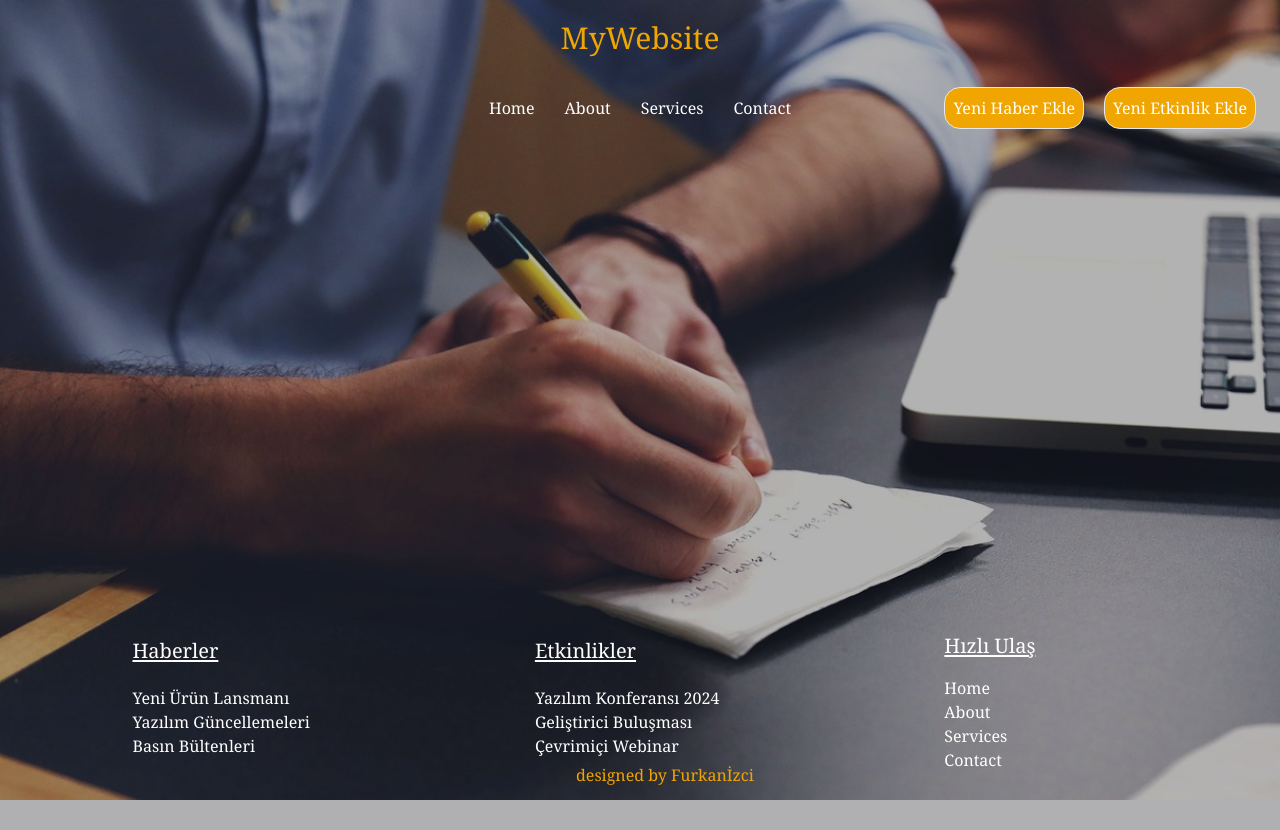
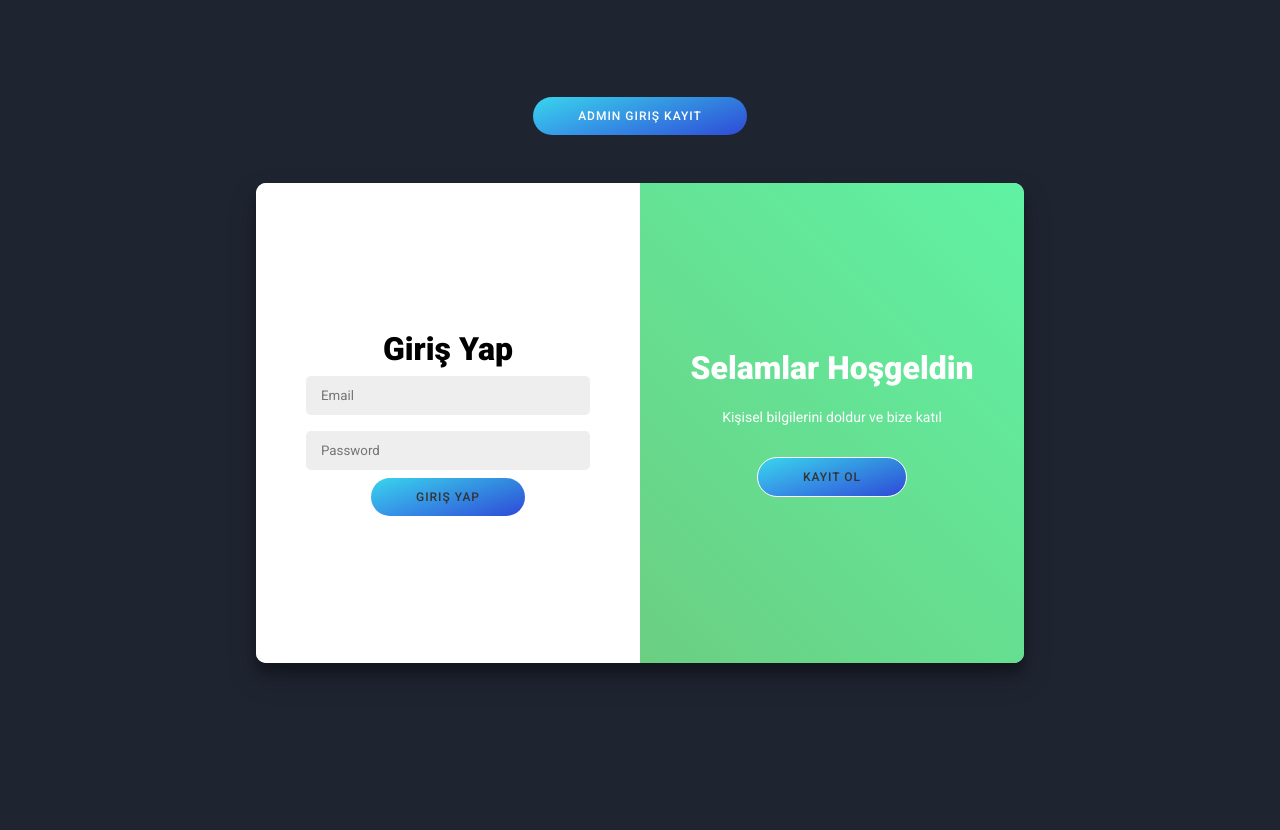
Before and after one commit to fuurkanizci/first-fullstack-project, a PHP site: page /pages/index.php in a window 1280 px wide. Before the commit the page ends 800 px from the top, so only its background shows below. Run offline with PHP 8.4, Linux system fonts and the light colour scheme; the visitor is signed in with stand-in values (Sample User, id 1); some libraries are stand-ins or nearby versions.

Commit message:
sign-in, sign-up yapıldı mailer ile bağlantı kuruldu

```diff
--- a/db/sign-in.php
+++ b/db/sign-in.php
@@ -14,11 +14,11 @@ if (isset($_POST['giris'])) {
     if ($result->num_rows > 0) {
 
         $user = $result->fetch_assoc();
-        header("Refresh:1; ../pages/index.php");
+        header("Refresh:1; ../pages/home.php");
         echo "<script>alert('Giriş Başarılı!');</script>";
         $_SESSION['user'] = $user;
     } else {
-        header("Refresh:1; ../login/login.php");
+        header("Refresh:1; ../pages/indexa.php");
         echo "<script>alert('Geçersiz Email veya Şifre!');</script>";
     }
 
--- a/db/sign-up.php
+++ b/db/sign-up.php
@@ -42,7 +42,7 @@ if (isset($_POST['submit'])) {
                         mysqli_stmt_bind_param($stmtInsert, "sss", $name, $email, $password);
                         if (mysqli_stmt_execute($stmtInsert)) {
                             echo mail_sign( $name, $email,  "furkanizci_10@icloud.com");
-                            header("Refresh:2; ../pages/index.php");
+                            header("Refresh:2; ../pages/home.php");
                             echo "<script>alert('Kayıt başarılı!');</script>";
                         } else {
                             echo "Kayıt eklenemedi: " . mysqli_error($deneme);
--- a/pages/etkinlikler.php
+++ b/pages/etkinlikler.php
@@ -43,5 +43,5 @@ if ($data->num_rows > 0) {
 ?>
 <div style='align-items: center; font-size: large; justify-content: center; color: red; '><a href="./haberler.php">Haberler</a>
 </div>,
-<div style='align-items: center; font-size: large; justify-content: center; '><a href="./index.php">Anasayfa</a>
+<div style='align-items: center; font-size: large; justify-content: center; '><a href="./home.php">Anasayfa</a>
 </div>
--- a/pages/haberler.php
+++ b/pages/haberler.php
@@ -53,5 +53,5 @@ $deneme->close();
     <a href="./etkinlikler.php">Etkinlikler</a>
 </div>
 <div style='align-items: center; font-size: large; justify-content: center; '>
-    <a href="./index.php">Anasayfa</a>
+    <a href="./home.php">Anasayfa</a>
 </div>
--- a/pages/index.php
+++ b/pages/index.php
@@ -1,25 +1,28 @@
-<!doctype html>
+
+
+
 <?php
-include('../db/db.php');
-include('../db/data.php');
+include "../db/db.php";
+include "../db/sign-in.php";
+include "../db/sign-up.php";
 ?>
+<!DOCTYPE html>
 <html lang="en">
 <head>
+
+
+    <link rel="shortcut icon" href="../assets/icos/favicon.ico" type="image/x-icon">
     <meta charset="UTF-8">
     <meta name="viewport" content="width=device-width, initial-scale=1.0">
-    <meta http-equiv="X-UA-Compatible" content="ie=edge">
-    <title>Haber & Etkinlik</title>
-    <script src="https://cdn.tailwindcss.com"></script>
-    <link rel="stylesheet" href="../node_modules/tailwindcss/tailwind.css">
-    <link rel="stylesheet" href="./style.css">
+    <title>Kullanıcı Giriş Kayıt</title>
+    <link rel="stylesheet" href="login.css">
+
+
     <link rel="stylesheet" href="../loading/loading.css">
-    <link rel="shortcut icon" href="../assets/icos/favicon.ico" type="image/x-icon">
-    <link rel="icon" href="../assets/icos/favicon.ico" type="image/x-icon">
 </head>
+<body >
 
-<body class="h-full w-full font-serif overflow-hidden">
-
-<div id="loading" class="loader loader-index"></div>
+<div id="loading"  class="loader loader-index"></div>
 <script>
     window.addEventListener("load", () => {
         const loader = document.querySelector(".loader");
@@ -30,71 +33,61 @@ include('../db/data.php');
     });
 </script>
 
+<button type="button" class="mrgn-bttm" onClick="parent.location='./login-admin.php'">Admin Giriş Kayıt</button>
 
 
-<header>
-    <div class="bg-transparent text-white box-border  ">
-        <div>
-            <h1 class="flex flex-col justify-center items-center text-3xl text-[#f0a500]"><?= $myWeb ?></h1>
+
+    <div class="container user-container " id="container2">
+        <div class="form-container sign-up-container">
+            <form action="../db/sign-up.php" method="POST">
+                <h1 class="syh">Hesap Oluştur</h1>
+                <input type="text" name="name" placeholder="Name" required>
+                <input type="email" name="email" placeholder="Email" required>
+                <input type="password" name="password" placeholder="Password" required>
+                <input type="password" id="cpass" name="cpass" placeholder="Retype Password" required>
+                <button type="submit" name="submit">Kayıt Ol</button>
+            </form>
         </div>
-        <nav class="flex justify-center items-center p-5">
-            <ul class="list-image-none flex">
-                <li class="m-[15px]"><a class="text-white no-underline" href="#home"><?= $home ?></a></li>
-                <li class="m-[15px]"><a class="text-white no-underline" href="#about"><?= $aboutUs ?></a></li>
-                <li class="m-[15px]"><a class="text-white no-underline" href="#services"><?= $services ?></a></li>
-                <li class="m-[15px]"><a class="text-white no-underline" href="#contact"><?= $contact ?></a></li>
-            </ul>
-
-            <div class="flex flex-row absolute right-6">
-                <button id="newsButton" class="p-2 border rounded-2xl bg-[#f0a500] mr-5 hover:bg-[#F2B631]"><?= $newsAdd ?></button>
-                <button id="eventsButton" class="p-2 border rounded-2xl bg-[#f0a500] hover:bg-[#F2B631]"><?= $eventsAdd ?></button>
+        <div class="form-container sign-in-container">
+            <form action="../db/sign-in.php" method="POST">
+                <h1 class="syh">Giriş Yap</h1>
+                <input type="email" name="email"placeholder="Email">
+                <input type="password" name="password" placeholder="Password">
+                <button type="submit" name="giris">Giriş Yap</button>
+            </form>
+        </div>
+        <div class="overlay-container">
+            <div class="overlay">
+                <div class="overlay-panel overlay-left">
+                    <h1>Tekrar Hoşgeldin</h1>
+                    <p>Hesap bilgilerini girdikten sonra, kaldığımız yerden devam edebiliriz</p>
+                    <button type="submit"  class="ghost" id="signIn2">Giriş Yap</button>
+                </div>
+                <div class="overlay-panel overlay-right">
+                    <h1>Selamlar Hoşgeldin</h1>
+                    <p>Kişisel bilgilerini doldur ve bize katıl</p>
+                    <button class="ghost" id="signUp2">Kayıt Ol</button>
+                </div>
             </div>
-        </nav>
+        </div>
     </div>
 
-</header>
-<div class="bgi opacity-200 ">
-    <img class="w-full h-screen object-cover " src="../assets/imgs/writer.jpg" alt="asd">
-    <div class="overlay"></div>
-</div>
-<footer class="text-white p-5 text-left fixed bottom-0 w-full">
-    <div class="flex justify-around max-w-full m-auto ">
-        <div>
-            <h3 class="mb-4 text-xl underline underline-offset-2"><a href="./haberler.php"><?= $news ?></a></h3>
-            <ul class="list-none no-underline pb-2">
-                <li class="list-none no-underline"><?= $newsProduct ?></li>
-                <li class="list-none no-underline"><?= $newsSoftware ?></li>
-                <li class="list-none no-underline"><?= $newsBultens ?></li>
-            </ul>
-        </div>
-        <div class="footer-section ">
-            <h3 class="mb-4 text-xl underline underline-offset-2"><a href="./etkinlikler.php"><?= $events ?></a></h3>
-            <ul class="list-none no-underline pb-2">
-                <li class="list-none no-underline"><?= $eventsSoftware ?></li>
-                <li class="list-none no-underline"><?= $eventsDev ?></li>
-                <li class="list-none no-underline"><?= $eventsOnline ?></li>
-            </ul>
-        </div>
-        <div class="pr-28 ">
-            <h3 class="mb-4 text-xl underline underline-offset-2"><?= $quicqMenu ?></h3>
-            <ul class="list-none no-underline pb-2">
-                <li class="list-none no-underline"><?= $home ?></li>
-                <li class="list-none no-underline"><?= $aboutUs ?></li>
-                <li class="list-none no-underline"><?= $services ?></li>
-                <li class="list-none no-underline"><?= $contact ?></li>
-            </ul>
-            <p class="absolute left-[45%] bottom-2 text-[#f0a500]"><a href="https://www.instagram.com/furkanizci10/profilecard/?igsh=MTc2aXpoY2psYngzZA=="><?= $designed ?></a></p>
-        </div>
-    </div>
-</footer>
 
 <script>
-    document.getElementById("newsButton").addEventListener("click", function () {
-        window.location.href = "haber-ekleme.php";
+    const signUpButton2 = document.getElementById('signUp2');
+    const signInButton2 = document.getElementById('signIn2');
+    const container2 = document.getElementById('container2');
+
+    signUpButton2.addEventListener('click', () => {
+        container2.classList.add("right-panel-active");
     });
-    document.getElementById("eventsButton").addEventListener("click", function () {
-        window.location.href = "etkinlik-ekleme.php";
+
+    signInButton2.addEventListener('click', () => {
+        container2.classList.remove("right-panel-active");
     });
+
+
+
 </script>
 </body>
 </html>
--- a/login/login-admin.php
+++ b/pages/login-admin.php
@@ -36,7 +36,7 @@
 <div class="container admin-container" id="container">
     <div class="form-container sign-up-container">
         <form action="../db/sign-up.php" method="post">
-            <h1 class="yazi-siyah">Hesap Oluştur</h1>
+            <h1 class="syh">Hesap Oluştur</h1>
             <input type="text" name="name" placeholder="Name">
             <input type="email" name="email" placeholder="Email">
             <input type="password" name="password" placeholder="Password">
@@ -46,7 +46,7 @@
     </div>
     <div class="form-container sign-in-container">
         <form action="../db/sign-in.php" method="POST">
-            <h1 class="yazi-siyah">Giriş Yap</h1>
+            <h1 class="syh">Giriş Yap</h1>
             <input type="email" name="email" placeholder="Email">
             <input type="password" name="password" placeholder="Password">
             <button type="submit" name="giris">Giriş Yap</button>
```
Also changed, not shown: login/login.php (deleted, +0 -93 lines), pages/login.css (renamed from login/login.css).
